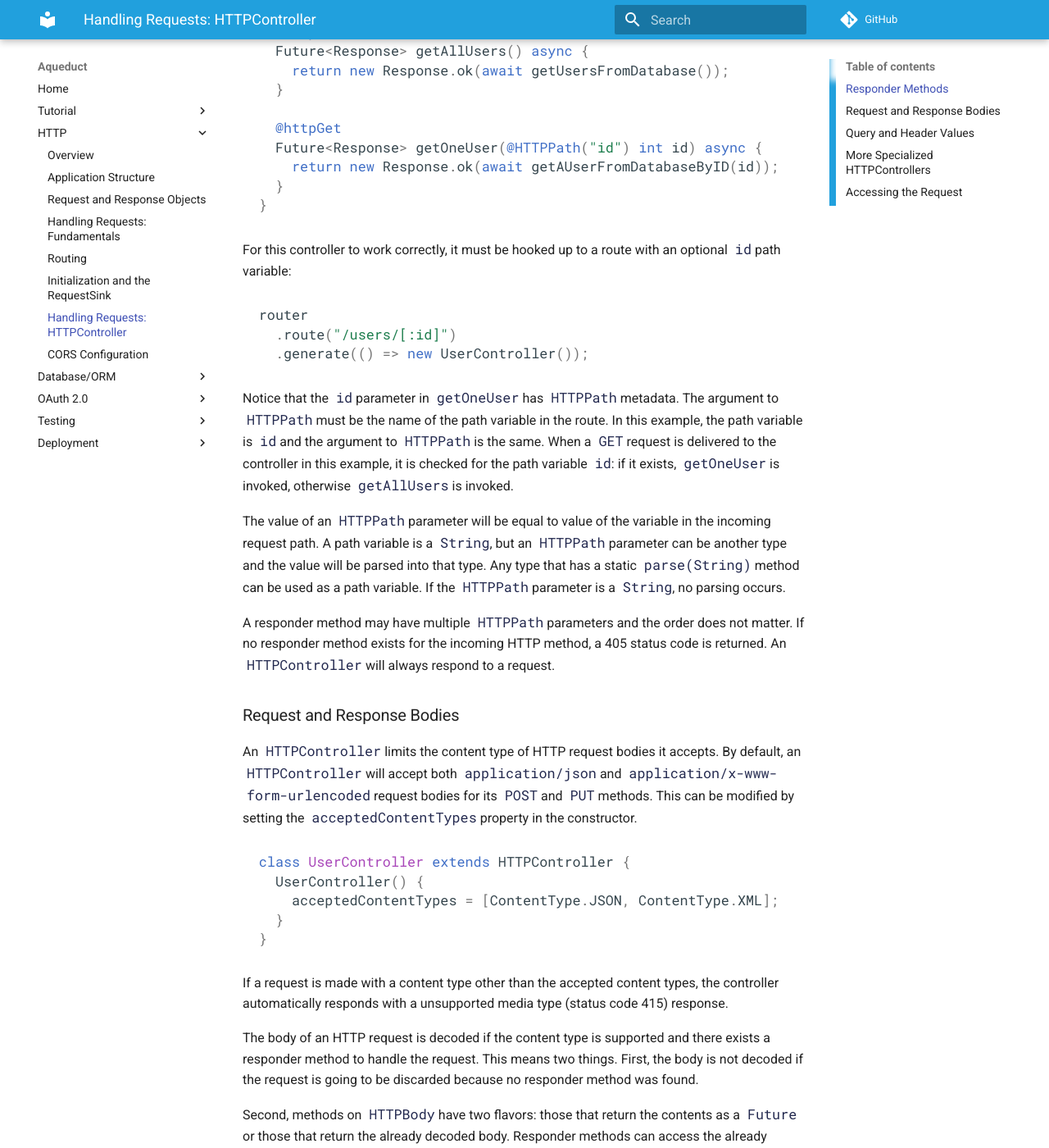
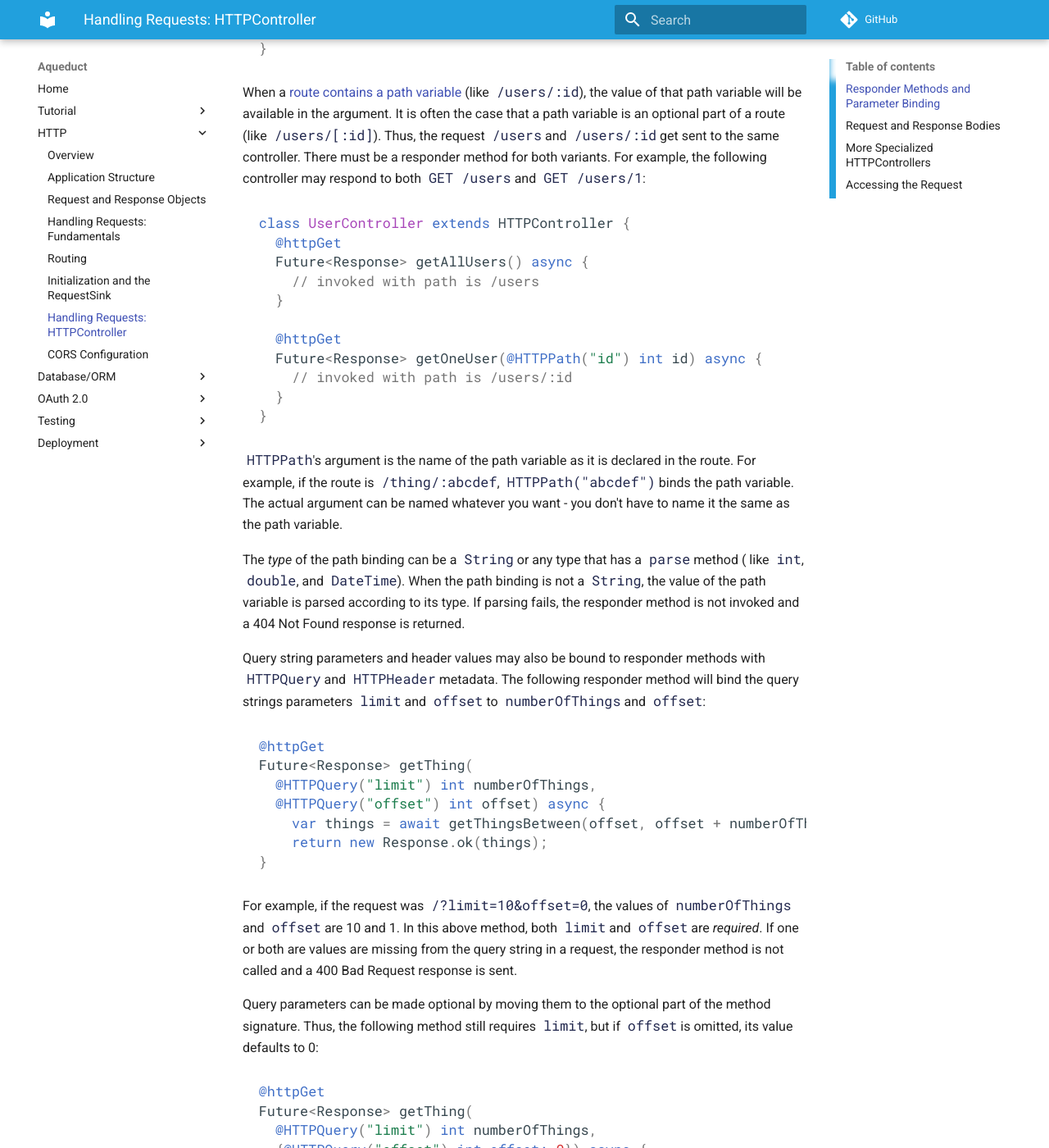
Before and after one commit to stablekernel/aqueduct, an MkDocs documentation site: the page built from docs/docs/http/http_controller.md, in a window 1280 px wide and 1400 px high, scrolled down 1109 px. Shown: the whole window at 82% size. Built offline with MkDocs 1.6.1 and Material for MkDocs 9.7.7, drawn with Linux system fonts in a browser that asks for light colours; comment, search, counter and statistics services are not loaded; old or Windows-style settings are respelled for this version of MkDocs; some of the changed text lies outside the part shown.

Commit message:
Update HTTPController guide

````diff
--- a/docs/docs/http/http_controller.md
+++ b/docs/docs/http/http_controller.md
@@ -1,12 +1,10 @@
 # HTTPController
 
-The overwhelming majority of Aqueduct code is written in subclasses of `HTTPController`. Instances of this class receive requests for a particular resource. For example, an `HTTPController` might handle requests to create, update, delete, read and list users.
+Most Aqueduct code is written in subclasses of `HTTPController`. Instances of this class receive requests for a particular resource. For example, an `HTTPController` might handle requests to create, update, delete, read and list users. `HTTPController` is subclassed to implement an instance method for each one of these operations. For example, a `POST /users` would trigger a `createUser` method, whereas a `GET /users/1` would trigger its `getUserByID` method. The names of these methods are up to you; the method that gets called is determined by metadata on the method and its parameters.
 
-An `HTTPController` works by selecting one of its methods to respond to a request. This selection is based on the HTTP method and path variables of the request. For example, a `POST /users` would trigger a `createUser` method to be invoked, whereas a `GET /users/1` would trigger its `getUserByID` method. The names of these methods are up to you; the method that gets called is determined by metadata on the method and its parameters.
+### Responder Methods and Parameter Binding
 
-### Responder Methods
-
-A method that handles a request in an `HTTPController` subclass is called a *responder method*. To be a responder method, a method must return a `Future<Response>` and have `HTTPMethod` metadata. Here's an example:
+These methods are called *responder methods*. A responder method must return a `Future<Response>` and have `HTTPMethod` metadata. Here's an example:
 
 ```dart
 class UserController extends HTTPController {
@@ -24,39 +22,105 @@
 Future<Response> patch() async { ... }
 ```
 
-A responder method may have parameters that further qualify its selection based on the path of the HTTP request. For example, the following controller may respond to both `GET /users` and `GET /users/1`:
+If a request is sent to an `HTTPController` and there isn't a responder method with matching `HTTPMethod` metadata, a 405 response is sent and no method is invoked.
+
+Each responder method can *bind* values from the HTTP request to its arguments. The following responder method binds the value from the path variable `id`:
+
+```dart
+@httpGet
+Future<Response> getOneUser(@HTTPPath("id") int id) async {
+  return new Response.ok(await getAUserFromDatabaseByID(id));
+}
+```
+
+When a [route contains a path variable](router.md) (like `/users/:id`), the value of that path variable will be available in the argument. It is often the case that a path variable is an optional part of a route (like `/users/[:id]`). Thus, the request `/users` and `/users/:id` get sent to the same controller. There must be a responder method for both variants. For example, the following controller may respond to both `GET /users` and `GET /users/1`:
 
 ```dart
 class UserController extends HTTPController {
   @httpGet
   Future<Response> getAllUsers() async {
-    return new Response.ok(await getUsersFromDatabase());
+    // invoked with path is /users
   }
 
   @httpGet
   Future<Response> getOneUser(@HTTPPath("id") int id) async {
-    return new Response.ok(await getAUserFromDatabaseByID(id));
+    // invoked with path is /users/:id
   }
 }
 ```
 
-For this controller to work correctly, it must be hooked up to a route with an optional `id` path variable:
+`HTTPPath`'s argument is the name of the path variable as it is declared in the route. For example, if the route is `/thing/:abcdef`, `HTTPPath("abcdef")` binds the path variable. The actual argument can be named whatever you want - you don't have to name it the same as the path variable.
+
+The *type* of the path binding can be a `String` or any type that has a `parse` method ( like `int`, `double`, and `DateTime`). When the path binding is not a `String`, the value of the path variable is parsed according to its type. If parsing fails, the responder method is not invoked and a 404 Not Found response is returned.
+
+Query string parameters and header values may also be bound to responder methods with `HTTPQuery` and `HTTPHeader` metadata. The following responder method will bind the query strings parameters `limit` and `offset` to `numberOfThings` and `offset`:
 
 ```dart
-router
-  .route("/users/[:id]")
-  .generate(() => new UserController());
+@httpGet
+Future<Response> getThing(
+  @HTTPQuery("limit") int numberOfThings,
+  @HTTPQuery("offset") int offset) async {
+    var things = await getThingsBetween(offset, offset + numberOfThings);
+    return new Response.ok(things);
+}
 ```
 
-Notice that the `id` parameter in `getOneUser` has `HTTPPath` metadata. The argument to `HTTPPath` must be the name of the path variable in the route. In this example, the path variable is `id` and the argument to `HTTPPath` is the same. When a `GET` request is delivered to the controller in this example, it is checked for the path variable `id`: if it exists, `getOneUser` is invoked, otherwise `getAllUsers` is invoked.
+For example, if the request was `/?limit=10&offset=0`, the values of `numberOfThings` and `offset` are 10 and 1. In this above method, both `limit` and `offset` are *required*. If one or both are values are missing from the query string in a request, the responder method is not called and a 400 Bad Request response is sent.
 
-The value of an `HTTPPath` parameter will be equal to value of the variable in the incoming request path. A path variable is a `String`, but an `HTTPPath` parameter can be another type and the value will be parsed into that type. Any type that has a static `parse(String)` method can be used as a path variable. If the `HTTPPath` parameter is a `String`, no parsing occurs.
+Query parameters can be made optional by moving them to the optional part of the method signature. Thus, the following method still requires `limit`, but if `offset` is omitted, its value defaults to 0:
 
-A responder method may have multiple `HTTPPath` parameters and the order does not matter. If no responder method exists for the incoming HTTP method, a 405 status code is returned. An `HTTPController` will always respond to a request.
+```dart
+@httpGet
+Future<Response> getThing(
+  @HTTPQuery("limit") int numberOfThings,
+  {@HTTPQuery("offset") int offset: 0}) async {
+    var things = await getThingsBetween(offset, offset + numberOfThings);
+    return new Response.ok(things);
+}
+```
+
+The argument to `HTTPQuery` is case-sensitive.
+
+Headers are bound in the same way using `HTTPHeader` metadata. Unlike `HTTPQuery`, `HTTPHeader`s are compared case-insensitively. Here's an example of a responder method that takes an `X-Timestamp` header:
+
+```dart
+@httpGet
+Future<Response> getThings(
+  {@HTTPHeader("x-timestamp") DateTime timestamp}) async {
+    ...
+}
+```
+
+An `HTTPController`s properties may also have `HTTPQuery` and `HTTPHeader` metadata. This binds values from the request to the `HTTPController` instance itself, making them accessible from *all* responder methods.
+
+```dart
+class ThingController extends HTTPController {
+  @requiredHTTPParameter
+  @HTTPHeader("x-timestamp")
+  DateTime timestamp;
+
+  @HTTPQuery("limit")
+  int limit;
+
+  @httpGet
+  Future<Response> getThings() async {
+      // can use both limit and timestamp
+  }
+
+  @httpGet
+  Future<Response> getThing(@HTTPPath("id") int id) async {
+      // can use both limit and timestamp
+  }
+}
+```
+
+In the above, both `timestamp` and `limit` are bound prior to `getThing` and `getThings` being invoked. By default, a bound property is optional but can have additional `requiredHTTPParameter` metadata. If required, any request without the required property fails with a 400 Bad Request status code and none of the responder methods are invoked.
+
+Aqueduct treats `POST` and `PUT` requests with `application/x-www-form-urlencoded` content type as query strings, so the body of the request can be bound to `HTTPQuery` parameters.
 
 ### Request and Response Bodies
 
-An `HTTPController` limits the content type of HTTP request bodies it accepts. By default, an `HTTPController` will accept both `application/json` and `application/x-www-form-urlencoded` request bodies for its `POST` and `PUT` methods. This can be modified by setting the `acceptedContentTypes` property in the constructor.
+An `HTTPController` can limit the content type of HTTP request bodies it accepts. By default, an `HTTPController` will accept both `application/json` and `application/x-www-form-urlencoded` request bodies for its `POST` and `PUT` methods. This can be modified by setting the `acceptedContentTypes` property in the constructor.
 
 ```dart
 class UserController extends HTTPController {
@@ -66,9 +130,9 @@
 }
 ```
 
-If a request is made with a content type other than the accepted content types, the controller automatically responds with a unsupported media type (status code 415) response.
+If a request is made with a content type other than the accepted content types, the controller automatically responds with a 415 Unsupported Media Type response.
 
-The body of an HTTP request is decoded if the content type is supported and there exists a responder method to handle the request. This means two things. First, the body is not decoded if the request is going to be discarded because no responder method was found.
+The body of an HTTP request is decoded if the content type is accepted and there exists a responder method to handle the request. This means two things. First, the body is not decoded if the request is going to be discarded because no responder method was found.
 
 Second, methods on `HTTPBody` have two flavors: those that return the contents as a `Future` or those that return the already decoded body. Responder methods can access the already decoded body without awaiting on the `Future`-flavored variants of `HTTPBody`:
 
@@ -85,7 +149,7 @@
 }
 ```
 
-An `HTTPController` can also have a default content type for its response bodies. By default, this is `application/json` - any response body is encoded to JSON. This default can be changed by changing `responseContentType` in the constructor:
+An `HTTPController` can also have a default content type for its *response* bodies. By default, this is `application/json` - any response body returned as JSON. This default can be changed by changing `responseContentType` in the constructor:
 
 ```dart
 class UserController extends HTTPController {
@@ -116,92 +180,9 @@
 }
 ```
 
-### Query and Header Values
-
-The `Request` being processed can always be accessed through the `request` property of a controller. For example, if you want to check for a particular header:
-
-```dart
-@httpGet
-Future<Response> getThing() async {
-  if (request.innerRequest.headers.value("X-Header") != null) {
-    ...
-  }
-
-  return new Response.ok(...);
-}
-```
-
-`HTTPController`s can help when reading header and query parameter values from a request. A responder method can have additional parameters with either `HTTPQuery` or `HTTPHeader` metadata. For example:
-
-```dart
-Future<Response> getThing(
-  @HTTPQuery("limit") int numberOfThings,
-  @HTTPQuery("offset") int offset) async {
-    var things = await getThingsBetween(offset, offset + numberOfThings);
-    return new Response.ok(things);
-}
-```
-
-If the request `/things?limit=10&offset=20` is handled by this method, `numberOfThings` will be 10 and `offset` will be 20. `HTTPQuery` and `HTTPHeader` parameters, like `HTTPPath` parameters, are always strings but can be parsed into types that implement `parse`. `HTTPHeader` metadata on parameters works the same, but read values from headers. `HTTPQuery` parameter names are case sensitive, whereas `HTTPHeader` parameter names are not.
-
-The position of a parameter with `HTTPQuery` or `HTTPMethod` metadata in an parameter list matters. In the above example, both `limit` and `offset` are *required* in the request. If these parameters were optional parameters, the they are optional:
-
-```dart
-Future<Response> getThing(
-  {@HTTPQuery("limit") int numberOfThings,
-  @HTTPQuery("offset") int offset}) async {
-    offset ??= 0;
-    numberOfThings ??= 10;
-
-    var things = await getThingsBetween(offset, offset + numberOfThings);
-    return new Response.ok(things);
-}
-```
-
-In the above example - with curly brackets (`{}`) to indicate optional - the request can omit both `limit` and `offset`. If omitted, their values are null and the controller can provide defaults. This optional vs. required behavior is true for both `HTTPQuery` and `HTTPHeader` parameters, but not for `HTTPPath`.
-
-If a method has required query or header parameters that are not met by a request, the controller responds with a 400 status code, listing the required parameters that were missing, and *does not* invoke the responder method.
-
-Controllers can also declare properties with `HTTPQuery` or `HTTPHeader` metadata. For example, the following controller will set its `version` property to the header `X-Version` for all requests it receives:
-
-```dart
-class VersionedController extends HTTPController {
-  @HTTPHeader("x-version")
-  String version;
-
-  @httpGet
-  Future<Response> getThings() async {
-    // version = X-Version header from request
-    ...
-  }
-}
-```
-
-Properties that are declared with this metadata default to optional. To make them required, add additional metadata:
-
-```dart
-class VersionedController extends HTTPController {
-  @requiredHTTPParameter
-  @HTTPHeader("x-version")
-  String version;
-  ...
-}
-```
-
-If a required property has no value in the request, a 400 is returned and no responder method is called. If the property is optional and not in the request, the value is null.
-
-`HTTPQuery` parameters will also assign values from request bodies if the content type is `application/x-www-form-urlencoded`. For example, a `POST /endpoint?param=1` sends `param=1` in the HTTP body, but it is conceptually a query string. Therefore, the following responder method would have the value `1` in its `param` parameter:
-
-```dart
-@httpPost
-Future<Response> createThing(@HTTPQuery("param") int param) async {
-  ...
-}
-```
-
 ### More Specialized HTTPControllers
 
-Because many `HTTPController` subclasses will execute [Queries](../db/executing_queries.md), there are helpful `HTTPController` subclasses for reducing boilerplate code.
+Because many `HTTPController` subclasses will execute [queries](../db/executing_queries.md), there are helpful `HTTPController` subclasses for reducing boilerplate code.
 
 A `QueryController<T>` builds a `Query<T>` based on the incoming request. If the request has a body, this `Query<T>`'s `values` property is read from that body. If the request has a path variable, the `Query<T>` assigns a matcher to the primary key value of its `where`. For example, in a normal `HTTPController` that responds to a PUT request, you might write the following:
 
@@ -216,12 +197,15 @@
 }
 ```
 
-A `QueryController<T>` builds this query for you. The `ManagedObject<T>` subclass is the type argument to `QueryController<T>`, which has an additional `query` property that is read from the request.
+A `QueryController<T>` builds this query before a responder method is invoked, storing it in the inherited `query` property. A `ManagedObject<T>` subclass is the type argument to `QueryController<T>`.
 
 ```dart
 class UserController extends QueryController<User> {
-  // query already exists and is identical to the snippet above
-  return new Response.ok(await query.updateOne());
+  Future<Response> updateUser(@HTTPPath("id") int id) async {
+    // query already exists and is identical to the snippet above
+    var result = await query.updateOne();
+    return new Response.ok(result);
+  }
 }
 ```
 
@@ -268,8 +252,10 @@
 }
 ```
 
+See also [validations](../db/validations.md), which are powerful when combined with `ManagedObjectController<T>`.
+
 ### Accessing the Request
 
-Recall that any value from the request itself can be accessed through the `request` property of a controller.
+Any value from the request itself can be accessed through the `request` property of a controller.
 
 This also means that an `HTTPController` instance cannot be reused to handle multiple requests; if it awaited on an asynchronous method, a new request could be assigned to the `request` property. Therefore, all `HTTPController`s must be added to a request processing pipeline with `generate`. If you add a controller with `pipe`, an exception will be thrown immediately at startup.
````
